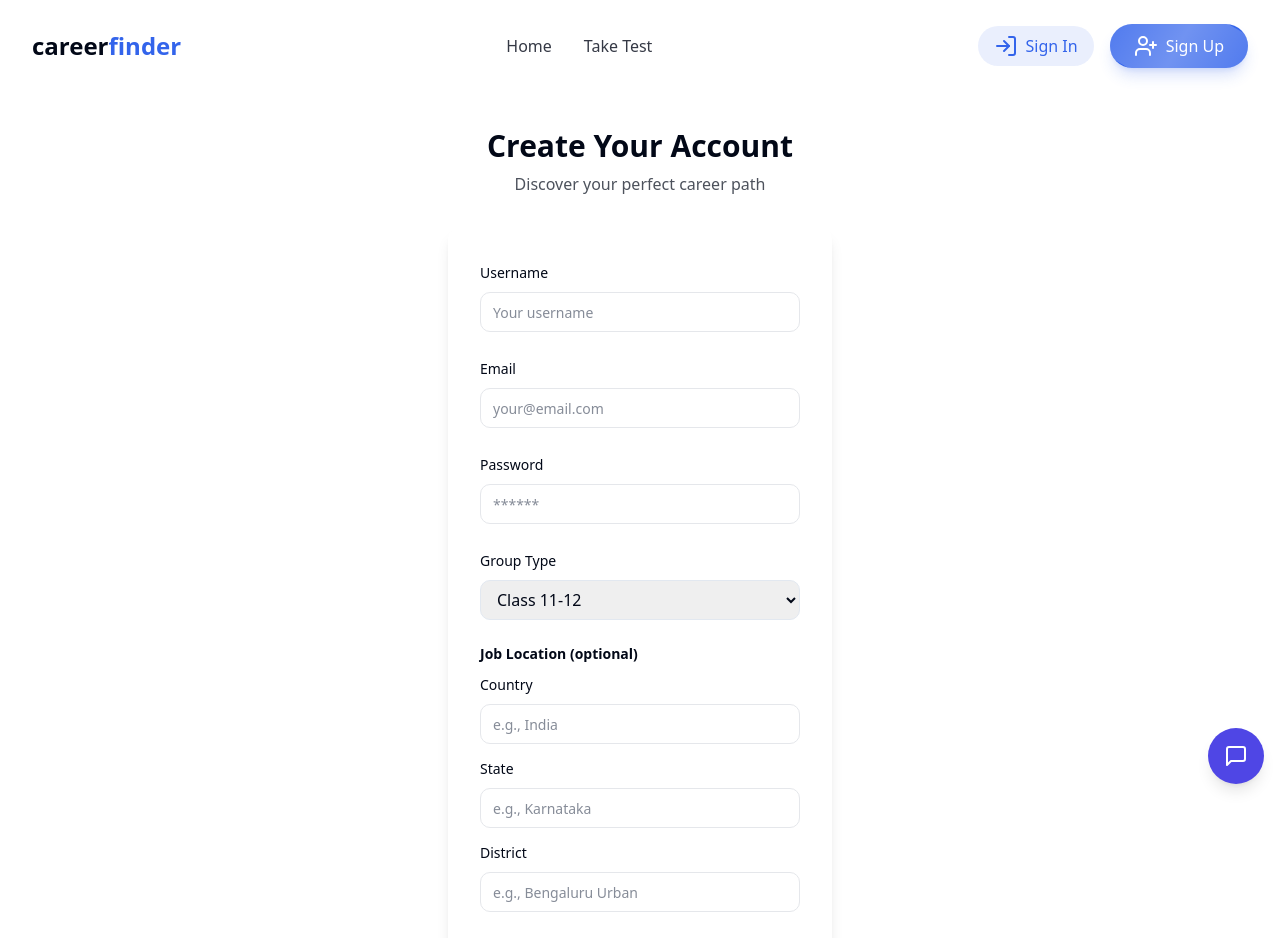
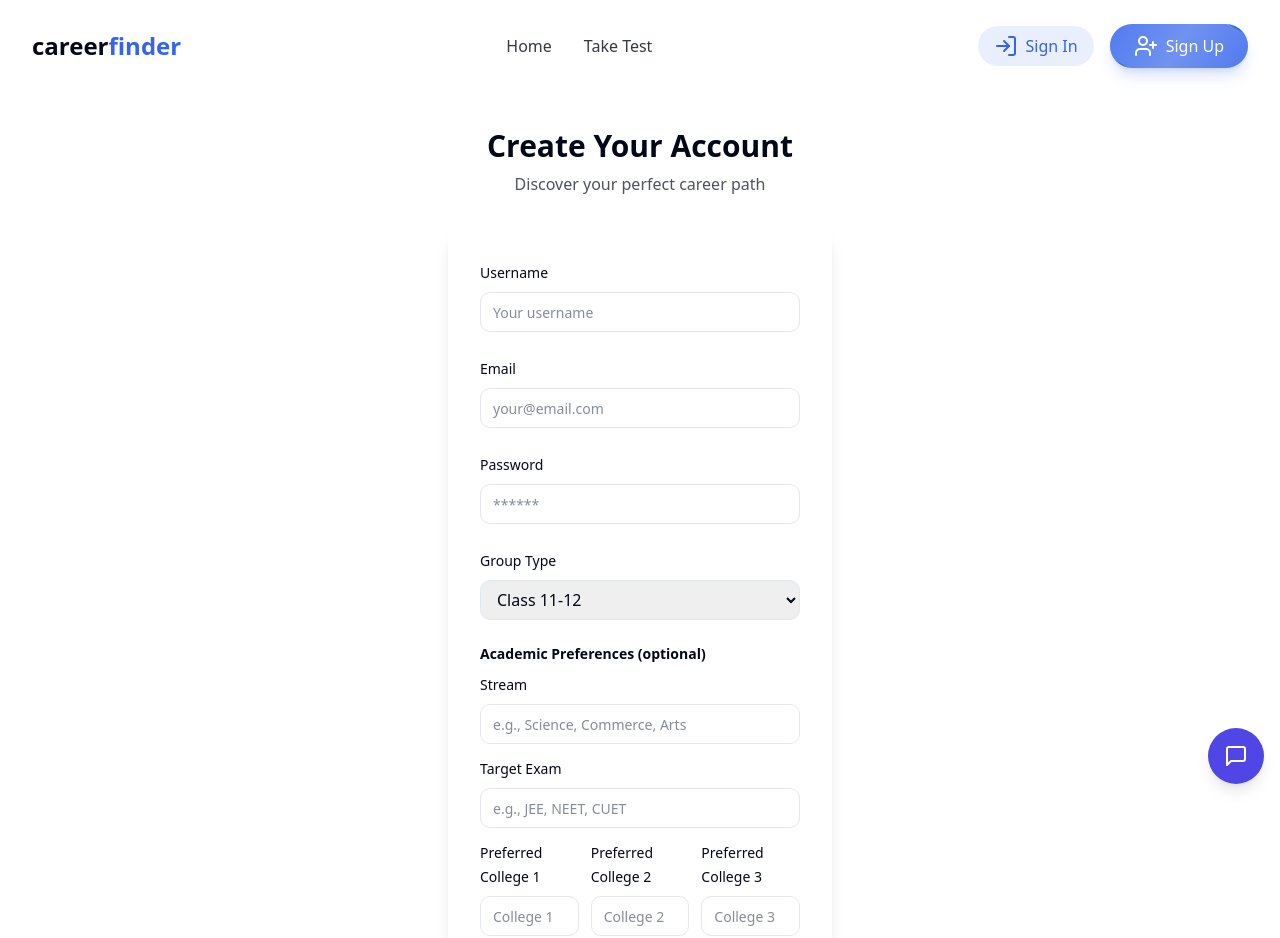
Before and after one commit to lord-rudra0/career-searcher, a React (Vite) app: page /signup in a window 1280 px wide. Shown: the top 938 px of the page. Built offline with nearby package versions, Linux system fonts and the light colour scheme.

Commit message:
overview updated

```diff
--- a/src/pages/SignUp.jsx
+++ b/src/pages/SignUp.jsx
@@ -26,6 +26,11 @@ const signUpSchema = z.object({
   groupType: z.enum(["Class 9-10", "Class 11-12", "UnderGraduate Student", "PostGraduate"], {
     required_error: "Please select your group type.",
   }),
+  stream: z.string().optional(),
+  targetExam: z.string().optional(),
+  college1: z.string().optional(),
+  college2: z.string().optional(),
+  college3: z.string().optional(),
   jobCountry: z.string().optional(),
   jobState: z.string().optional(),
   jobDistrict: z.string().optional(),
@@ -46,6 +51,11 @@ const SignUp = () => {
       email: "",
       password: "",
       groupType: "Class 11-12",
+      stream: "",
+      targetExam: "",
+      college1: "",
+      college2: "",
+      college3: "",
       jobCountry: "",
       jobState: "",
       jobDistrict: "",
@@ -69,6 +79,12 @@ const SignUp = () => {
           state: values.studyState || undefined,
           district: values.studyDistrict || undefined,
         },
+        stream: values.stream || undefined,
+        targetExam: values.targetExam || undefined,
+        colleges: [values.college1, values.college2, values.college3]
+          .map(v => (v || '').trim())
+          .filter(Boolean)
+          .slice(0,3),
       };
       await signup(values.username, values.email, values.password, values.groupType, preferences);
       toast.success("Account created successfully!");
@@ -156,6 +172,56 @@ const SignUp = () => {
                     </FormItem>
                   )}
                 />
+
+                {/* Academic Preferences */}
+                <div>
+                  <h3 className="text-sm font-semibold mb-2">Academic Preferences (optional)</h3>
+                  <div className="grid grid-cols-1 gap-3">
+                    <FormField
+                      control={form.control}
+                      name="stream"
+                      render={({ field }) => (
+                        <FormItem>
+                          <FormLabel>Stream</FormLabel>
+                          <FormControl>
+                            <Input placeholder="e.g., Science, Commerce, Arts" {...field} />
+                          </FormControl>
+                          <FormMessage />
+                        </FormItem>
+                      )}
+                    />
+                    <FormField
+                      control={form.control}
+                      name="targetExam"
+                      render={({ field }) => (
+                        <FormItem>
+                          <FormLabel>Target Exam</FormLabel>
+                          <FormControl>
+                            <Input placeholder="e.g., JEE, NEET, CUET" {...field} />
+                          </FormControl>
+                          <FormMessage />
+                        </FormItem>
+                      )}
+                    />
+                    <div className="grid grid-cols-1 md:grid-cols-3 gap-3">
+                      {['college1','college2','college3'].map((name, idx) => (
+                        <FormField key={name}
+                          control={form.control}
+                          name={name}
+                          render={({ field }) => (
+                            <FormItem>
+                              <FormLabel>Preferred College {idx+1}</FormLabel>
+                              <FormControl>
+                                <Input placeholder={`College ${idx+1}`} {...field} />
+                              </FormControl>
+                              <FormMessage />
+                            </FormItem>
+                          )}
+                        />
+                      ))}
+                    </div>
+                  </div>
+                </div>
 
                 <div>
                   <h3 className="text-sm font-semibold mb-2">Job Location (optional)</h3>
--- a/src/pages/profile/Edit.jsx
+++ b/src/pages/profile/Edit.jsx
@@ -14,7 +14,10 @@ export default function EditProfile() {
     groupType: '',
     preferences: {
       jobLocation: { country: '', state: '', district: '' },
-      studyLocation: { country: '', state: '', district: '' }
+      studyLocation: { country: '', state: '', district: '' },
+      stream: '',
+      targetExam: '',
+      colleges: ['', '', '']
     }
   });
 
@@ -34,7 +37,12 @@ export default function EditProfile() {
             country: user.preferences?.studyLocation?.country || '',
             state: user.preferences?.studyLocation?.state || '',
             district: user.preferences?.studyLocation?.district || ''
-          }
+          },
+          stream: user.preferences?.stream || '',
+          targetExam: user.preferences?.targetExam || '',
+          colleges: Array.isArray(user.preferences?.colleges)
+            ? [...user.preferences.colleges, '', '', ''].slice(0,3)
+            : ['', '', '']
         }
       });
     }
@@ -57,7 +65,13 @@ export default function EditProfile() {
   const saveProfile = async () => {
     setSaving(true);
     try {
-      await api.updateUserProfile(form);
+      await api.updateUserProfile({
+        ...form,
+        preferences: {
+          ...form.preferences,
+          colleges: (form.preferences.colleges || []).map(c => String(c).trim()).filter(Boolean).slice(0,3)
+        }
+      });
       await refreshUser();
       navigate('/profile/overview');
     } catch (e) {
@@ -90,6 +104,30 @@ export default function EditProfile() {
           </select>
         </label>
 
+        {/* Academic Preferences */}
+        <div className="pt-2">
+          <h3 className="text-sm font-semibold text-gray-700">Academic Preferences</h3>
+          <div className="grid grid-cols-1 gap-3 mt-2">
+            <input placeholder="Stream (e.g., Science, Commerce, Arts)" value={form.preferences.stream}
+                   onChange={e=>handleChange('preferences.stream', e.target.value)}
+                   className="border rounded-lg px-3 py-2" />
+            <input placeholder="Target Exam (e.g., JEE, NEET, CUET)" value={form.preferences.targetExam}
+                   onChange={e=>handleChange('preferences.targetExam', e.target.value)}
+                   className="border rounded-lg px-3 py-2" />
+            <div className="grid grid-cols-1 sm:grid-cols-3 gap-3">
+              {form.preferences.colleges.map((c, i) => (
+                <input key={i} placeholder={`Preferred College ${i+1}`} value={c}
+                       onChange={e=>{
+                         const next = [...form.preferences.colleges];
+                         next[i] = e.target.value;
+                         handleChange('preferences.colleges', next);
+                       }}
+                       className="border rounded-lg px-3 py-2" />
+              ))}
+            </div>
+          </div>
+        </div>
+
         <div className="pt-2">
           <h3 className="text-sm font-semibold text-gray-700 flex items-center"><MapPin className="w-4 h-4 mr-2"/>Job Location</h3>
           <div className="grid grid-cols-1 sm:grid-cols-3 gap-3 mt-2">
--- a/src/pages/profile/Overview.jsx
+++ b/src/pages/profile/Overview.jsx
@@ -13,7 +13,7 @@ export default function Overview() {
         <div className="grid grid-cols-1 md:grid-cols-2 gap-6">
           <div className="p-4 rounded-lg bg-gray-50">
             <div className="flex items-center text-gray-700"><UserIcon className="w-4 h-4 mr-2"/>Name</div>
-            <div className="mt-1 text-lg font-semibold">{user?.name || '-'}</div>
+            <div className="mt-1 text-lg font-semibold">{user?.username || user?.name || '-'}</div>
           </div>
           <div className="p-4 rounded-lg bg-gray-50">
             <div className="flex items-center text-gray-700"><Mail className="w-4 h-4 mr-2"/>Email</div>
@@ -22,6 +22,32 @@ export default function Overview() {
           <div className="p-4 rounded-lg bg-gray-50">
             <div className="text-gray-700">Group Type</div>
             <div className="mt-1 text-lg font-semibold">{user?.groupType || '-'}</div>
+          </div>
+        </div>
+
+        {/* Academic Preferences */}
+        <div className="grid grid-cols-1 md:grid-cols-2 gap-6">
+          <div className="p-4 rounded-lg bg-gray-50">
+            <div className="text-gray-700">Stream</div>
+            <div className="mt-1 text-lg font-semibold">{user?.preferences?.stream || '-'}</div>
+          </div>
+          <div className="p-4 rounded-lg bg-gray-50">
+            <div className="text-gray-700">Target Exam</div>
+            <div className="mt-1 text-lg font-semibold">{user?.preferences?.targetExam || '-'}</div>
+          </div>
+          <div className="p-4 rounded-lg bg-gray-50 md:col-span-2">
+            <div className="text-gray-700">Preferred Colleges</div>
+            <div className="mt-2 text-sm">
+              {(user?.preferences?.colleges && user.preferences.colleges.length > 0) ? (
+                <div className="flex flex-wrap gap-2">
+                  {user.preferences.colleges.slice(0,3).map((c, idx) => (
+                    <span key={idx} className="px-2 py-1 bg-white border rounded-md">{c}</span>
+                  ))}
+                </div>
+              ) : (
+                <span className="font-medium">-</span>
+              )}
+            </div>
           </div>
         </div>
 
```
